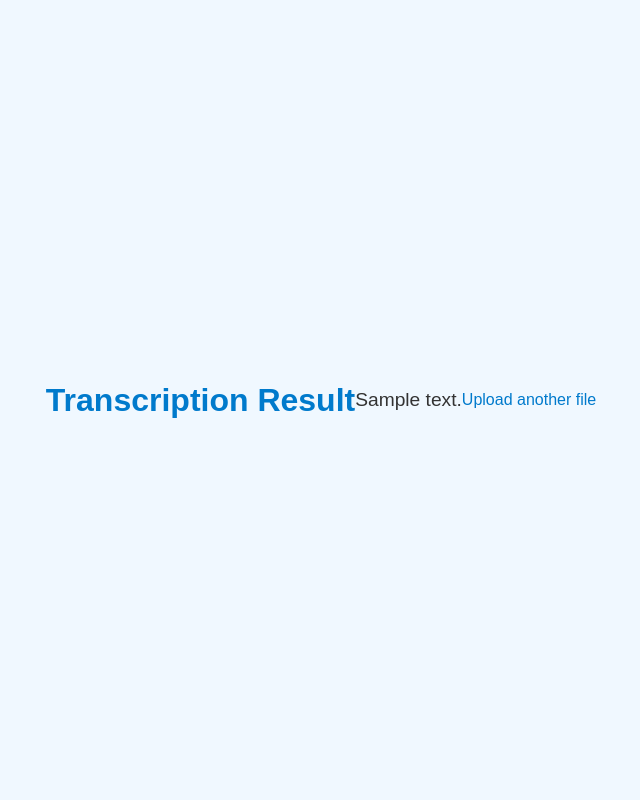
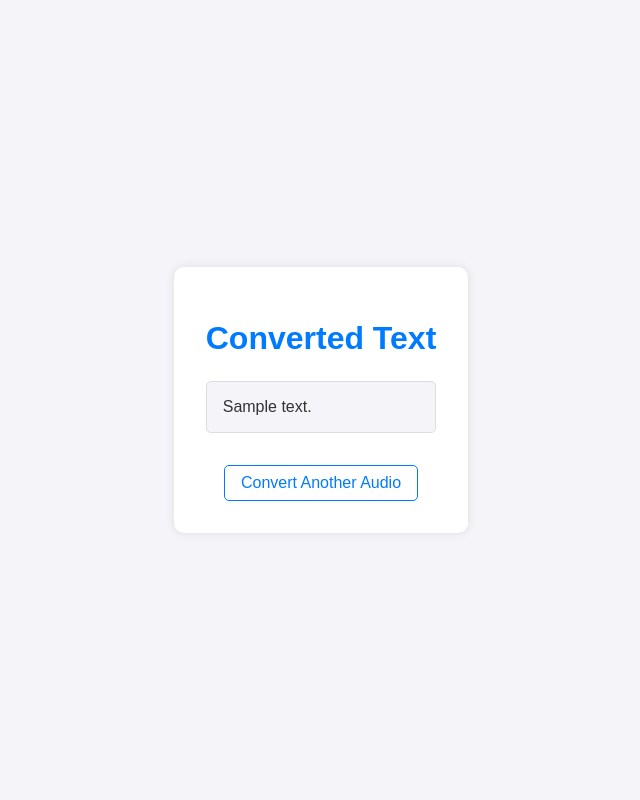
Before and after one commit to Mjunajo/SpeechRecognition, a Flask app: template templates/result.html in a window 1280 px wide. Shown: the whole page, without its empty margins (319-959 px from the left). Run offline with Flask 2, Linux system fonts and the light colour scheme; the template is opened without the code that fills it: most values are stand-ins (such as "Sample title", 1, 10 or a date in 2020).

Commit message:
Update result.html

```diff
--- a/templates/result.html
+++ b/templates/result.html
@@ -3,68 +3,57 @@
 <head>
     <meta charset="UTF-8">
     <meta name="viewport" content="width=device-width, initial-scale=1.0">
-    <title>Transcription Result</title>
+    <title>Conversion Result</title>
     <style>
         body {
             font-family: Arial, sans-serif;
-            background-color: #f0f8ff;
+            background-color: #f4f4f9;
             color: #333;
-            margin: 0;
-            padding: 0;
             display: flex;
             justify-content: center;
             align-items: center;
             height: 100vh;
+            margin: 0;
+        }
+        .container {
+            background: #fff;
+            padding: 2rem;
+            border-radius: 10px;
+            box-shadow: 0 0 10px rgba(0, 0, 0, 0.1);
             text-align: center;
         }
-
         h1 {
-            color: #007acc;
-            margin-bottom: 20px;
+            margin-bottom: 1.5rem;
+            color: #007BFF;
         }
-
-        form {
-            background: #fff;
-            padding: 20px;
-            border-radius: 8px;
-            box-shadow: 0 2px 4px rgba(0, 0, 0, 0.1);
+        p {
+            background: #f4f4f9;
+            padding: 1rem;
+            border: 1px solid #ddd;
+            border-radius: 5px;
+            text-align: left;
+            word-wrap: break-word;
         }
-
-        input[type="file"] {
-            margin: 10px 0;
-            padding: 10px;
+        a {
+            display: inline-block;
+            margin-top: 1rem;
+            text-decoration: none;
+            color: #007BFF;
+            padding: 0.5rem 1rem;
+            border: 1px solid #007BFF;
+            border-radius: 5px;
         }
-
-        button {
-            background-color: #007acc;
-            color: #fff;
-            border: none;
-            padding: 10px 20px;
-            border-radius: 4px;
-            cursor: pointer;
-        }
-
-        button:hover {
-            background-color: #005fa3;
-        }
-
-        p {
-            font-size: 1.2em;
-        }
-
-        a {
-            color: #007acc;
-            text-decoration: none;
-        }
-
         a:hover {
-            text-decoration: underline;
+            background-color: #007BFF;
+            color: white;
         }
     </style>
 </head>
 <body>
-    <h1>Transcription Result</h1>
-    <p>{{ text }}</p>
-    <a href="{{ url_for('index') }}">Upload another file</a>
+    <div class="container">
+        <h1>Converted Text</h1>
+        <p>{{ text }}</p>
+        <a href="/">Convert Another Audio</a>
+    </div>
 </body>
 </html>
```
